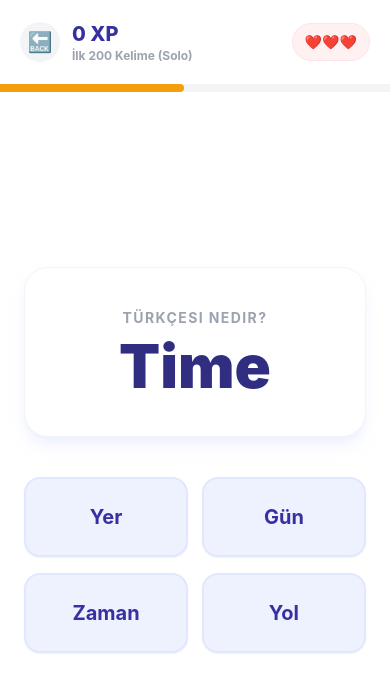
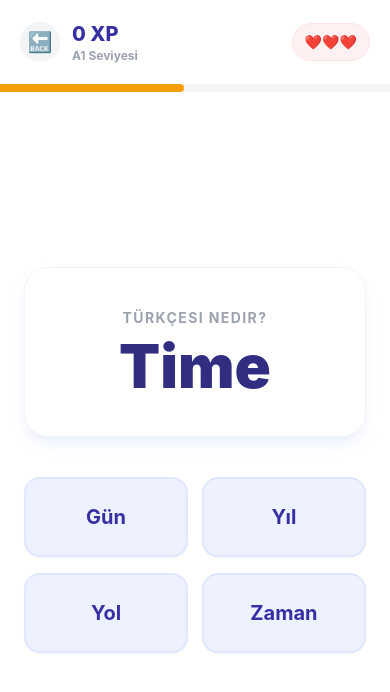
Before and after one commit to irfanunaal-eng/brainmate-app, a React Native app: screen /EnglishGameScreen in a window 390 px wide. Shown: the top 692 px of the page. Built offline with nearby package versions, Linux system fonts and the light colour scheme.

Commit message:
feat: segregate language model mock dictionary into distinct disjoint CEFR tiers avoiding term reiterations

```diff
--- a/screens/EnglishGameScreen.tsx
+++ b/screens/EnglishGameScreen.tsx
@@ -4,26 +4,37 @@ import { useNavigation } from '@react-navigation/native';
 
 const { width } = Dimensions.get('window');
 
-// Mock Vocabulary DB for initial 200 Level (Demo subset)
-const WORD_DB = [
-  { en: 'Time', tr: 'Zaman' },
-  { en: 'Person', tr: 'Kişi' },
-  { en: 'Year', tr: 'Yıl' },
-  { en: 'Way', tr: 'Yol' },
-  { en: 'Day', tr: 'Gün' },
-  { en: 'Thing', tr: 'Şey' },
-  { en: 'Man', tr: 'Adam' },
-  { en: 'World', tr: 'Dünya' },
-  { en: 'Life', tr: 'Hayat' },
-  { en: 'Hand', tr: 'El' },
-  { en: 'Part', tr: 'Parça' },
-  { en: 'Child', tr: 'Çocuk' },
-  { en: 'Eye', tr: 'Göz' },
-  { en: 'Woman', tr: 'Kadın' },
-  { en: 'Place', tr: 'Yer' },
-];
+const ROOT_WORD_DB: Record<string, {en: string, tr: string}[]> = {
+  'A1': [
+    { en: 'Time', tr: 'Zaman' }, { en: 'Person', tr: 'Kişi' }, { en: 'Year', tr: 'Yıl' },
+    { en: 'Way', tr: 'Yol' }, { en: 'Day', tr: 'Gün' }, { en: 'Thing', tr: 'Şey' },
+    { en: 'Man', tr: 'Adam' }, { en: 'World', tr: 'Dünya' }, { en: 'Life', tr: 'Hayat' }
+  ],
+  'A2': [
+    { en: 'Accept', tr: 'Kabul Etmek' }, { en: 'Account', tr: 'Hesap' }, { en: 'Achieve', tr: 'Başarmak' },
+    { en: 'Across', tr: 'Karşısında' }, { en: 'Action', tr: 'Eylem' }, { en: 'Active', tr: 'Aktif' },
+    { en: 'Activity', tr: 'Aktivite' }, { en: 'Actually', tr: 'Aslında' }, { en: 'Address', tr: 'Adres' }
+  ],
+  'B1': [
+    { en: 'Absolute', tr: 'Kesin' }, { en: 'Academic', tr: 'Akademik' }, { en: 'Accident', tr: 'Kaza' },
+    { en: 'Accompany', tr: 'Eşlik Etmek' }, { en: 'Accomplish', tr: 'Gerçekleştirmek' }, { en: 'Accurate', tr: 'Doğru' },
+    { en: 'Accuse', tr: 'Suçlamak' }, { en: 'Acknowledge', tr: 'Kabul Etmek' }, { en: 'Acquire', tr: 'Edinmek' }
+  ],
+  'B2': [
+    { en: 'Consequence', tr: 'Sonuç' }, { en: 'Distinct', tr: 'Belirgin' }, { en: 'Elaborate', tr: 'Ayrıntılı' },
+    { en: 'Fundamental', tr: 'Temel' }, { en: 'Hypothesis', tr: 'Varsayım' }, { en: 'Inevitable', tr: 'Kaçınılmaz' },
+    { en: 'Justify', tr: 'Haklı Çıkarmak' }, { en: 'Notion', tr: 'Kavram' }, { en: 'Profound', tr: 'Derin' }
+  ],
+  'C1': [
+    { en: 'Ubiquitous', tr: 'Her Yerde Olan' }, { en: 'Ephemeral', tr: 'Geçici' }, { en: 'Obfuscate', tr: 'Kafasını Karıştırmak' },
+    { en: 'Mellifluous', tr: 'Kulağa Hoş Gelen' }, { en: 'Sycophant', tr: 'Dalkavuk' }, { en: 'Fastidious', tr: 'Titiz' },
+    { en: 'Recalcitrant', tr: 'İnatçı' }, { en: 'Ennui', tr: 'Can Sıkıntısı' }, { en: 'Panacea', tr: 'Her Derde Deva' }
+  ]
+};
 
 export function EnglishGameScreen({ route }: any) {
+  const { levelId } = route.params || { levelId: 'A1' };
+  const DB = ROOT_WORD_DB[levelId] || ROOT_WORD_DB['A1'];
   const navigation = useNavigation();
   const [currentWordIndex, setCurrentWordIndex] = useState(0);
   const [score, setScore] = useState(0);
@@ -33,12 +44,12 @@ export function EnglishGameScreen({ route }: any) {
   const [gameHistory, setGameHistory] = useState<{en: string, tr: string, correct: boolean}[]>([]);
   const [currentOptions, setCurrentOptions] = useState<string[]>([]);
 
-  const currentWord = WORD_DB[currentWordIndex % WORD_DB.length];
+  const currentWord = DB[currentWordIndex % DB.length];
 
   // Generate dynamic options when word changes
   useEffect(() => {
     // Pick 3 random wrong answers
-    const wrongAnswers = WORD_DB
+    const wrongAnswers = DB
       .filter(w => w.en !== currentWord.en)
       .sort(() => 0.5 - Math.random())
       .slice(0, 3)
@@ -148,7 +159,7 @@ export function EnglishGameScreen({ route }: any) {
             </TouchableOpacity>
             <View>
                <Text className="text-indigo-800 font-extrabold text-xl">{score} XP</Text>
-               <Text className="text-gray-400 text-xs font-bold">İlk 200 Kelime (Solo)</Text>
+               <Text className="text-gray-400 text-xs font-bold">{levelId} Seviyesi</Text>
             </View>
          </View>
 
```
